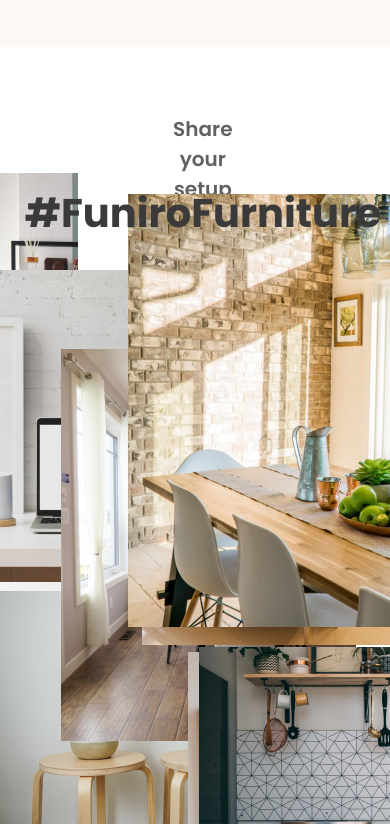
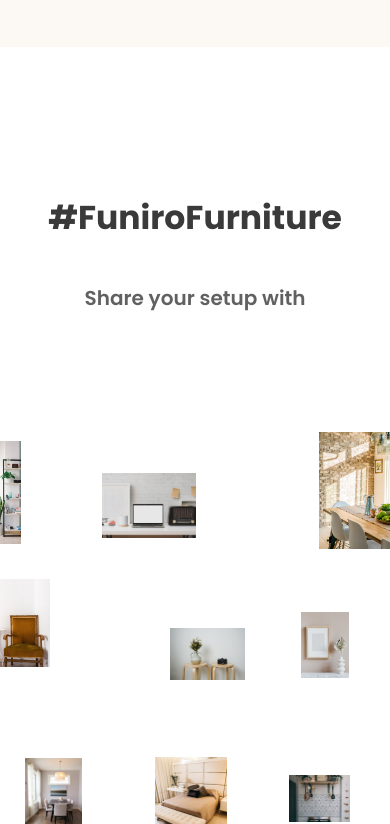
Before and after one commit to SubwaySerfer/e-commerce, a Vue app: page /home in a window 390 px wide. Shown: the part 7520-8344 px from the top of the page. Built offline with nearby package versions, Linux system fonts and the light colour scheme.

Commit message:
update: media for home page

```diff
--- a/src/components/home/FuniroFurniture.vue
+++ b/src/components/home/FuniroFurniture.vue
@@ -1,7 +1,7 @@
 <template>
-  <section>
-    <h4 class="title-desc">Share your setup with</h4>
-    <h2 class="title-label">#FuniroFurniture</h2>
+  <section class="furniture-wrapper">
+    <h4 class="furniture-wrapper__title-description">Share your setup with</h4>
+    <h2 class="furniture-wrapper__title-label">#FuniroFurniture</h2>
     <img src="/assets/image/furniture/furniture-1.png" alt="" class="img-1" />
     <img src="/assets/image/furniture/furniture-3.png" alt="" class="img-3" />
     <img src="/assets/image/furniture/furniture-2.png" alt="" class="img-2" />
@@ -15,7 +15,7 @@
 </template>
 
 <style scoped>
-section {
+.furniture-wrapper {
   height: 89.7rem;
   display: grid;
   grid-template-rows: repeat(10, 1fr);
@@ -87,7 +87,7 @@
   padding-bottom: 0.4rem;
 }
 
-.title-desc {
+.furniture-wrapper__title-description {
   grid-area: 1 / 5 / 2 / 9;
   color: #616161;
   text-align: center;
@@ -98,7 +98,7 @@
   padding-right: 3.4rem;
 }
 
-.title-label {
+.furniture-wrapper__title-label {
   grid-area: 1 / 5 / 2 / 9;
   align-self: end;
   justify-self: center;
@@ -111,4 +111,150 @@
   padding-right: 3.4rem;
   /* padding-bottom: -3rem; */
   transform: translateY(3px);
-}</style>
+}
+
+@media(max-width: 1439px) {
+  .img-1 {
+    width: 5.41vw;
+  }
+
+  .img-2 {
+    width: 33.95vw;
+  }
+
+  .img-3 {
+    width: 12.84vw;
+  }
+
+  .img-4 {
+    width: 25.62vw;
+  }
+
+  .img-5 {
+    width: 20.48vw;
+  }
+
+  .img-6 {
+    width: 20.69vw;
+  }
+
+  .img-7 {
+    width: 12.36vw;
+  }
+
+  .img-8 {
+    width: 18.19vw;
+  }
+
+  .img-9 {
+    width: 18.68vw;
+  }
+
+}
+
+@media (max-width: 1350px) {
+  .img-1 {
+    /* align-self: center */
+  }
+}
+
+@media (max-width: 1200px) {
+
+  .img-9 {
+    grid-area: 7 / 10 / 10 / 13;
+    align-self: end
+  }
+
+  .img-8 {
+    grid-area: 1 / 10 / 7 / 13;
+    align-self: end
+  }
+
+  .img-3 {
+    padding-top: 3rem;
+  }
+
+  .furniture-wrapper {
+    height: auto;
+  }
+
+  .furniture-wrapper__title-label {
+    grid-area: 1 / 1 / 3 / 13;
+    align-self: center;
+  }
+
+  .furniture-wrapper__title-description {
+    grid-area: 1 / 1 / 2 / 13;
+    align-self: center;
+  }
+}
+
+@media (max-width: 770px) {
+  .furniture-wrapper {
+    grid-template-columns: repeat(3, 1fr);
+    grid-template-rows: repeat(5, 1fr);
+    padding-top: 0;
+  }
+
+  .furniture-wrapper__title-description {
+    grid-area: 2 / 1 / 3 / 4;
+  }
+
+  .furniture-wrapper__title-label {
+    grid-area: 1 / 1 / 3 / 4;
+  }
+
+  .img-1 {
+    grid-area: 3 / 1 / 4 / 2;
+  }
+
+  .img-2 {
+    grid-area: 3 / 1 / 4 / 3;
+    align-self: end;
+    justify-content: center;
+  }
+
+  .img-8 {
+    grid-area: 3 / 3 / 4 / 4;
+  }
+
+  .img-3 {
+    grid-area: 4 / 1 / 5 / 2;
+  }
+
+  .img-4 {
+    grid-area: 4 / 2 / 5 / 3;
+    align-self: center
+  }
+
+  .img-7 {
+    grid-area: 4 / 3 / 5 / 4;
+    align-self: center
+  }
+
+  .img-5 {
+    grid-area: 5 / 1 / 6 / 2;
+  }
+
+  .img-6 {
+    grid-area: 5 / 2 / 6 / 3;
+  }
+
+  .img-9 {
+    grid-area: 5 / 3 / 6 / 4;
+    align-self: center;
+    justify-self: center
+  }
+}
+
+@media(max-width: 450px) {
+  .furniture-wrapper__title-label {
+    padding-right: 0;
+    font-size: 3.3rem;
+  }
+
+  .furniture-wrapper__title-description {
+    padding-right: 0;
+  }
+}
+</style>
```
